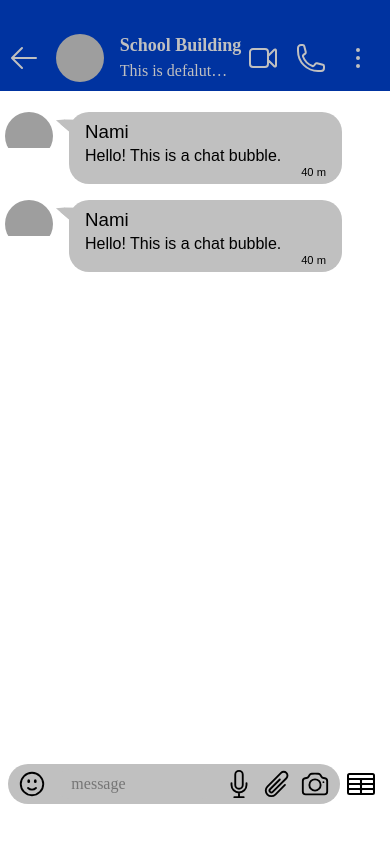
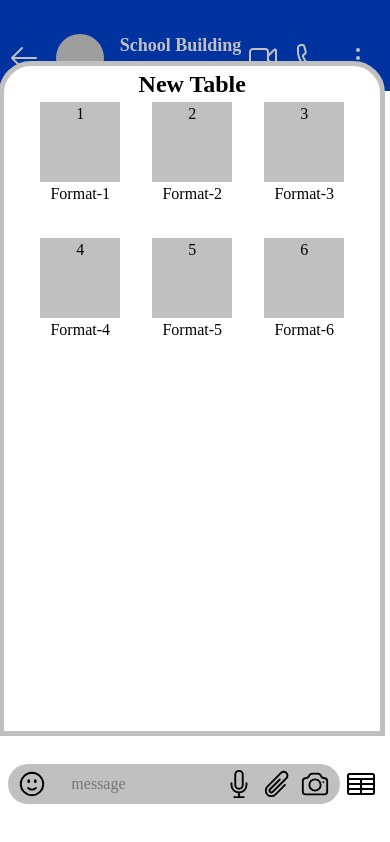
Before and after one commit to Praveen-BE/AccountChatUI, a React (Vite) app: page /toUser in a window 390 px wide. Built offline with nearby package versions, Linux system fonts and the light colour scheme; grey boxes are pictures that could not be loaded.

Commit message:
Basic table format UI is complet for mobile UI

```diff
--- a/src/components/ChatInputBox.jsx
+++ b/src/components/ChatInputBox.jsx
@@ -6,6 +6,7 @@ import {
 import { PaperClipIcon } from "@heroicons/react/24/outline";
 import { FaceSmileIcon } from "@heroicons/react/24/outline";
 import { PaperAirplaneIcon } from "@heroicons/react/24/solid";
+import TableTypes from "./TableTypes";
 
 const ChatInputBox = () => {
   return (
@@ -21,6 +22,7 @@ const ChatInputBox = () => {
         {/* <PaperAirplaneIcon className="chat-input__icon" /> */}
         <TableCellsIcon className="icon" />
       </button>
+      <TableTypes />
     </div>
   );
 };
--- /dev/null
+++ b/src/components/FormatOne.jsx
@@ -0,0 +1,94 @@
+import React, { useState } from "react";
+import { useDispatch, useSelector } from "react-redux";
+
+const FormatOne = () => {
+  const dispatch = useDispatch();
+  // const formatOneTableData = useSelector((store) => store.table.formatOne);
+
+  const [tableData, setTableData] = useState([
+    {
+      slNo: "Sl No",
+      date: "Date",
+      description: "Description",
+      nos: "Nos",
+      unit: "Unit",
+      ratePerUnit: "Rate/ Unit",
+      amount: "Amount",
+    },
+    {
+      slNo: "1",
+      date: "14-06-2025",
+      description: "Product 1",
+      nos: "5",
+      unit: "Nos",
+      ratePerUnit: "100",
+      amount: "500",
+    },
+    {
+      slNo: "2",
+      date: "14-06-2025",
+      description: "Product 2",
+      nos: "5",
+      unit: "Nos",
+      ratePerUnit: "100",
+      amount: "500",
+    },
+    {
+      slNo: "3",
+      date: "14-06-2025",
+      description: "Product 3",
+      nos: "5",
+      unit: "Nos",
+      ratePerUnit: "100",
+      amount: "500",
+    },
+    {
+      slNo: "4",
+      date: "14-06-2025",
+      description: "Product 4",
+      nos: "5",
+      unit: "Nos",
+      ratePerUnit: "100",
+      amount: "500",
+    },
+    {
+      slNo: "5",
+      date: "14-06-2025",
+      description: "Product 5",
+      nos: "5",
+      unit: "Nos",
+      ratePerUnit: "100",
+      amount: "500",
+    },
+  ]);
+
+  const handleChange = (event, rowIndex, field) => {
+    const newData = [...tableData];
+    newData[rowIndex][field] = event.target.value;
+    setTableData(newData);
+  };
+
+  return (
+    <div className="format-container">
+      <div className="format-table">
+        {tableData.map((row, rowIndex) => (
+          <div key={rowIndex} className="format-table__row">
+            {Object.keys(row).map((field) => (
+              <div
+                contentEditable="true"
+                suppressContentEditableWarning="true"
+                key={field}
+                onChange={(event) => handleChange(event, rowIndex, field)}
+                className={field}
+              >
+                {row[field]}
+              </div>
+            ))}
+          </div>
+        ))}
+      </div>
+    </div>
+  );
+};
+
+export default FormatOne;
--- /dev/null
+++ b/src/components/TableFormats.jsx
@@ -0,0 +1,35 @@
+import React, { useState } from "react";
+import { useDispatch } from "react-redux";
+import { updateCurrentActiveTable } from "../reducers/tableSlice";
+
+const TableFormats = () => {
+  const dispatch = useDispatch();
+  const [formatsTables, setFormatsTables] = useState([
+    { typeNo: 1, name: "Format-1" },
+    { typeNo: 2, name: "Format-2" },
+    { typeNo: 3, name: "Format-3" },
+    { typeNo: 4, name: "Format-4" },
+    { typeNo: 5, name: "Format-5" },
+    { typeNo: 6, name: "Format-6" },
+  ]);
+  const setCurrentActiveTable = (nameOfTable) => {
+    dispatch(updateCurrentActiveTable(nameOfTable));
+  };
+
+  return (
+    <div className="formats">
+      {formatsTables.map((table) => (
+        <div
+          className="format"
+          key={table.name}
+          onClick={() => setCurrentActiveTable(table.name)}
+        >
+          <div className="tableType">{table.typeNo}</div>
+          <p>{table.name}</p>
+        </div>
+      ))}
+    </div>
+  );
+};
+
+export default TableFormats;
--- /dev/null
+++ b/src/components/TableTypes.jsx
@@ -0,0 +1,18 @@
+import React from "react";
+import TableFormats from "./TableFormats";
+import FormatOne from "./FormatOne";
+import { useSelector } from "react-redux";
+
+const TableTypes = () => {
+  const currentActiveTable = useSelector(
+    (store) => store.table.currentActiveTable
+  );
+  return (
+    <div className="chat-input__tables">
+      <h2>New Table</h2>
+      {currentActiveTable ? <FormatOne /> : <TableFormats />}
+    </div>
+  );
+};
+
+export default TableTypes;
--- /dev/null
+++ b/src/reducers/chatSlice.js
@@ -0,0 +1,16 @@
+import { createSlice } from "@reduxjs/toolkit";
+
+const chatSlice = createSlice({
+  name: "chat",
+  initialState: {
+    isNewTableActive: true,
+  },
+  reducers: {
+    toggleNewTable: (state, action) => {
+      state.isNewTableActive = !isNewTableActive;
+    },
+  },
+});
+
+export const { toggleNewTable } = chatSlice.actions;
+export default chatSlice.reducer;
--- /dev/null
+++ b/src/reducers/tableSlice.js
@@ -0,0 +1,20 @@
+import { createSlice } from "@reduxjs/toolkit";
+
+const tableSlice = createSlice({
+  name: "table",
+  initialState: {
+    currentActiveTable: null,
+    formatOne: Array(3).fill(Array(3).fill("")),
+  },
+  reducers: {
+    updateCurrentActiveTable: (state, action) => {
+      state.currentActiveTable = action.payload;
+    },
+    updateTable: (state, action) => {
+      state.formatOne = action.payload;
+    },
+  },
+});
+
+export const { updateTable, updateCurrentActiveTable } = tableSlice.actions;
+export default tableSlice.reducer;
--- a/src/store.js
+++ b/src/store.js
@@ -1,8 +1,12 @@
 import { configureStore } from "@reduxjs/toolkit";
 import pageReducer from "./reducers/pageSlice.js";
+import chatReducer from "./reducers/chatSlice.js";
+import tableReducer from "./reducers/tableSlice.js";
 
 export const store = configureStore({
   reducer: {
     page: pageReducer,
+    chat: chatReducer,
+    table: tableReducer,
   },
 });
--- a/src/styles/chatInput.css
+++ b/src/styles/chatInput.css
@@ -38,3 +38,8 @@
   width: 2rem;
   height: 2rem;
 }
+
+.chat-input > button > .link {
+  text-decoration: none;
+  color: var(--primary-color);
+}
--- /dev/null
+++ b/src/styles/chatInputTables.css
@@ -0,0 +1,31 @@
+.chat-input__tables {
+  position: absolute;
+  width: 99vw;
+  height: 80vh;
+  background-color: var(--base-color);
+  bottom: 8vh;
+  border: 5px solid var(--secondary-color);
+  border-radius: 2rem 2rem 0 0;
+  display: flex;
+  flex-direction: column;
+  align-items: center;
+}
+
+.chat-input__tables > .formats {
+  display: grid;
+  grid-template-columns: 1fr 1fr 1fr;
+  gap: 2rem;
+}
+
+.chat-input__tables > .formats > .format {
+  display: flex;
+  flex-direction: column;
+  align-items: center;
+}
+
+.chat-input__tables > .formats > .format > .tableType {
+  width: 5rem;
+  height: 5rem;
+  background-color: var(--secondary-color);
+  text-align: center;
+}
--- a/src/styles/index.css
+++ b/src/styles/index.css
@@ -8,3 +8,5 @@
 @import url("chatHeader.css");
 @import url("chatContainer.css");
 @import url("chatInput.css");
+@import url("chatInputTables.css");
+@import url("tableRowColumn.css");
--- /dev/null
+++ b/src/styles/tableRowColumn.css
@@ -0,0 +1,64 @@
+.format-container {
+  width: 100%;
+  height: 50%;
+  margin: 1rem;
+  overflow-y: scroll;
+  overflow-x: scroll;
+}
+
+/* .format-table__row {
+  display: flex;
+  gap: 5px;
+} */
+
+.format-table {
+  display: grid;
+  padding: 1rem;
+  padding-right: 2rem;
+  /* grid-template-columns: repeat(5, 1fr); Ensures equal column width */
+  /* gap: 5px; */
+}
+
+.format-table__row {
+  display: flex;
+  justify-content: space-between;
+  width: 100%;
+}
+
+.format-table > div:first-child {
+  background-color: var(--secondary-color);
+}
+
+.format-table__row > div {
+  flex: 1; /* Distributes space evenly */
+  min-width: 100px;
+  min-height: 50px; /* Set a minimum row height */
+  padding: 5px;
+  border: 1px solid #ccc;
+  text-align: center;
+  overflow-wrap: break-word;
+  white-space: pre-wrap;
+}
+
+.format-table__row > .slNo {
+  min-width: 20px;
+}
+
+.format-table__row > .date {
+  min-width: 90px;
+}
+.format-table__row > .description {
+  min-width: 150px;
+}
+.format-table__row > .nos {
+  min-width: 50px;
+}
+.format-table__row > .unit {
+  min-width: 50px;
+}
+.format-table__row > .ratePerUnit {
+  min-width: 50px;
+}
+.format-table__row > .amount {
+  min-width: 100px;
+}
```
